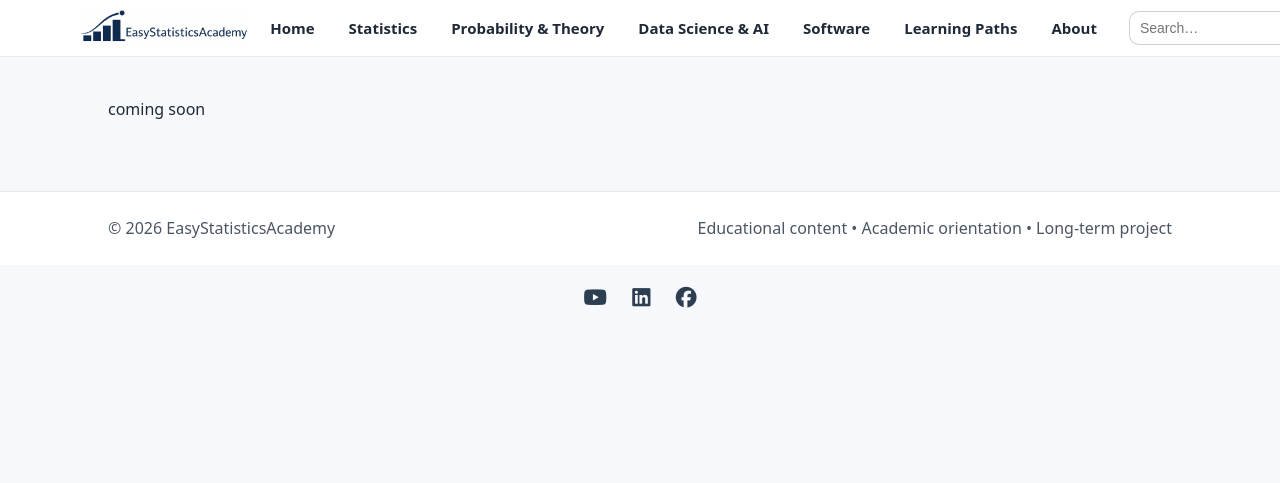
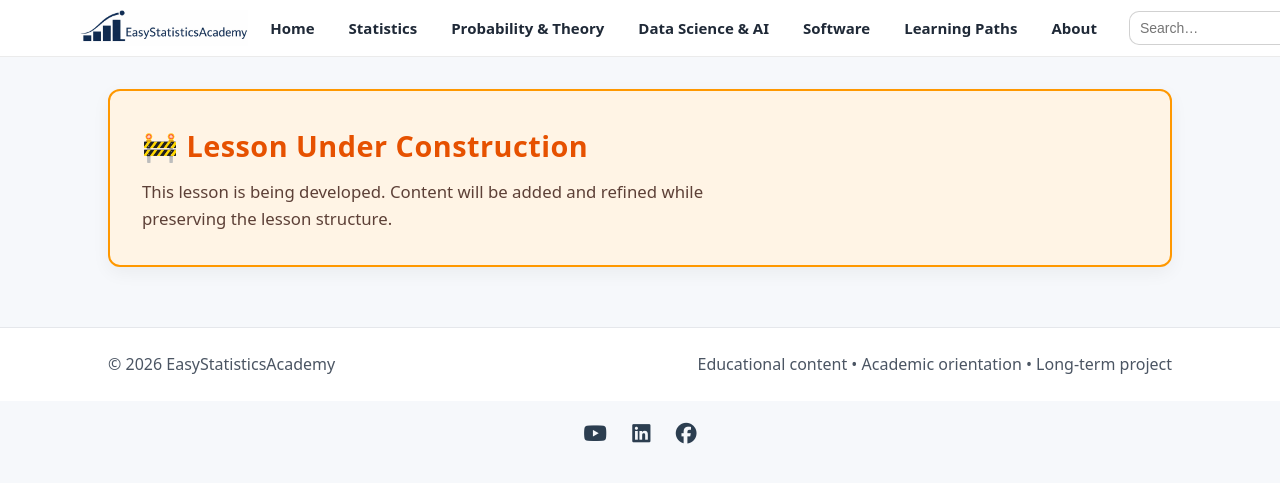
Before and after one commit to ammar-homaida-statistics/easystatisticsacademy, a Jekyll site: the page built from descriptive/data-variables/units-observations-and-variables/index.md, in a window 1280 px wide. Shown: the top 483 px of the page. Built offline with Jekyll 4.4.1, drawn with Linux system fonts in a browser that asks for light colours; our own code applies the rules of GitHub Pages for plain Markdown files.

Commit message:
Update index.md

```diff
--- a/descriptive/data-variables/units-observations-and-variables/index.md
+++ b/descriptive/data-variables/units-observations-and-variables/index.md
@@ -1 +1,32 @@
-coming soon
+---
+layout: default
+title: "Units, Observations & Variables"
+description: "Observational units, variables vs values, and how datasets represent real-world entities."
+permalink: /descriptive/data-variables/units-observations-and-variables/
+sidebar: false
+---
+
+<section class="section section-slim">
+  <div class="callout" style="background:#fff4e5; border:2px solid #ff9800; padding:2rem; border-radius:12px;">
+    <div class="callout-copy">
+      <h2 style="margin-top:0; color:#e65100; font-size:1.8rem; letter-spacing:0.5px;">
+        🚧 Lesson Under Construction
+      </h2>
+      <p style="margin:0; font-size:1.05rem; color:#5d4037; line-height:1.6;">
+        This lesson is being developed. Content will be added and refined while preserving the lesson structure.
+      </p>
+    </div>
+  </div>
+</section>
+
+<script>
+  (function () {
+    var KEY = "esa_continue_descriptive_data_variables_lesson_v0";
+
+    localStorage.setItem(KEY, JSON.stringify({
+      url: "/descriptive/data-variables/units-observations-and-variables/",
+      label: "Lesson 2 — Units, Observations & Variables",
+      ts: Date.now()
+    }));
+  })();
+</script>
```
